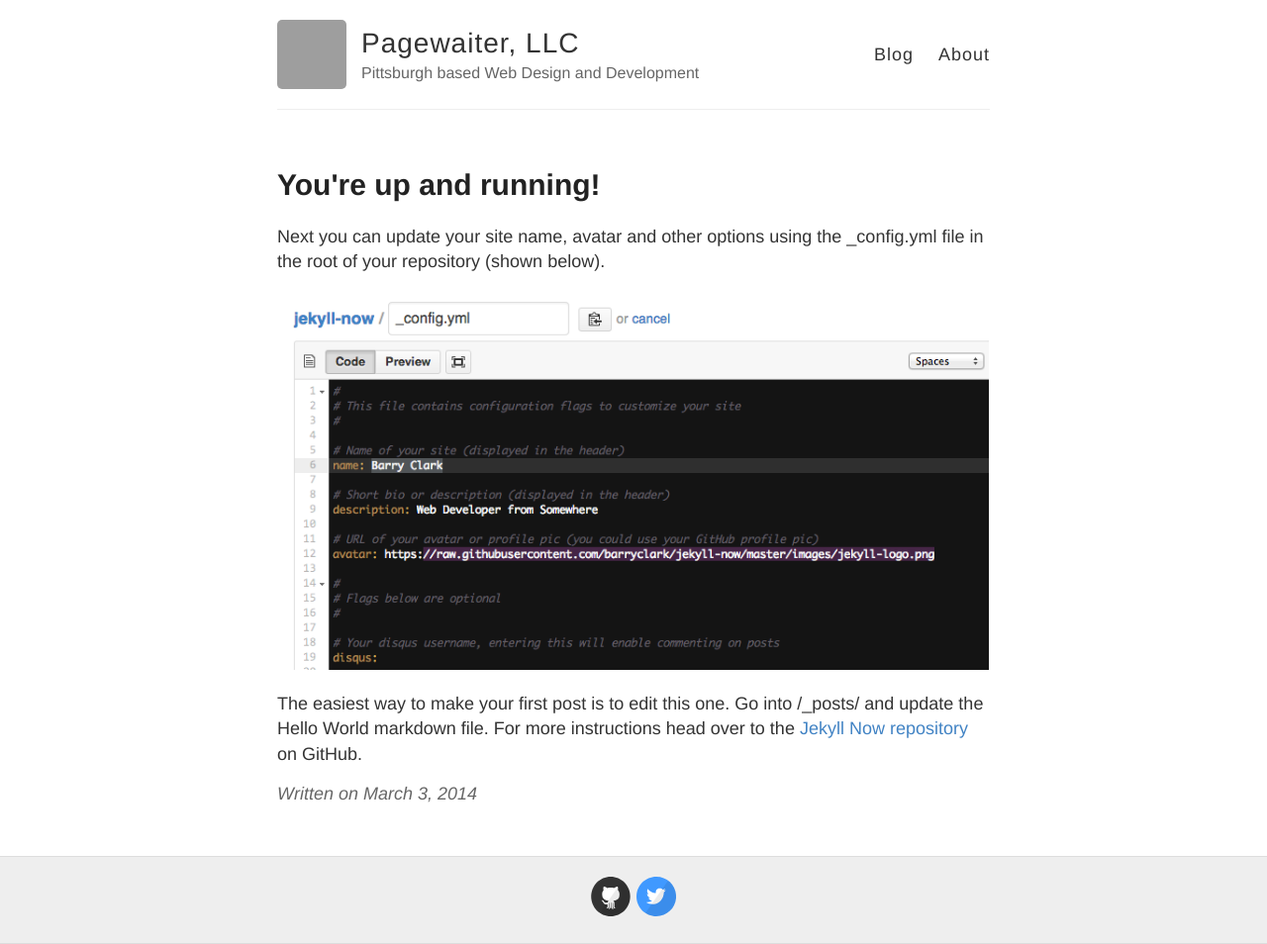
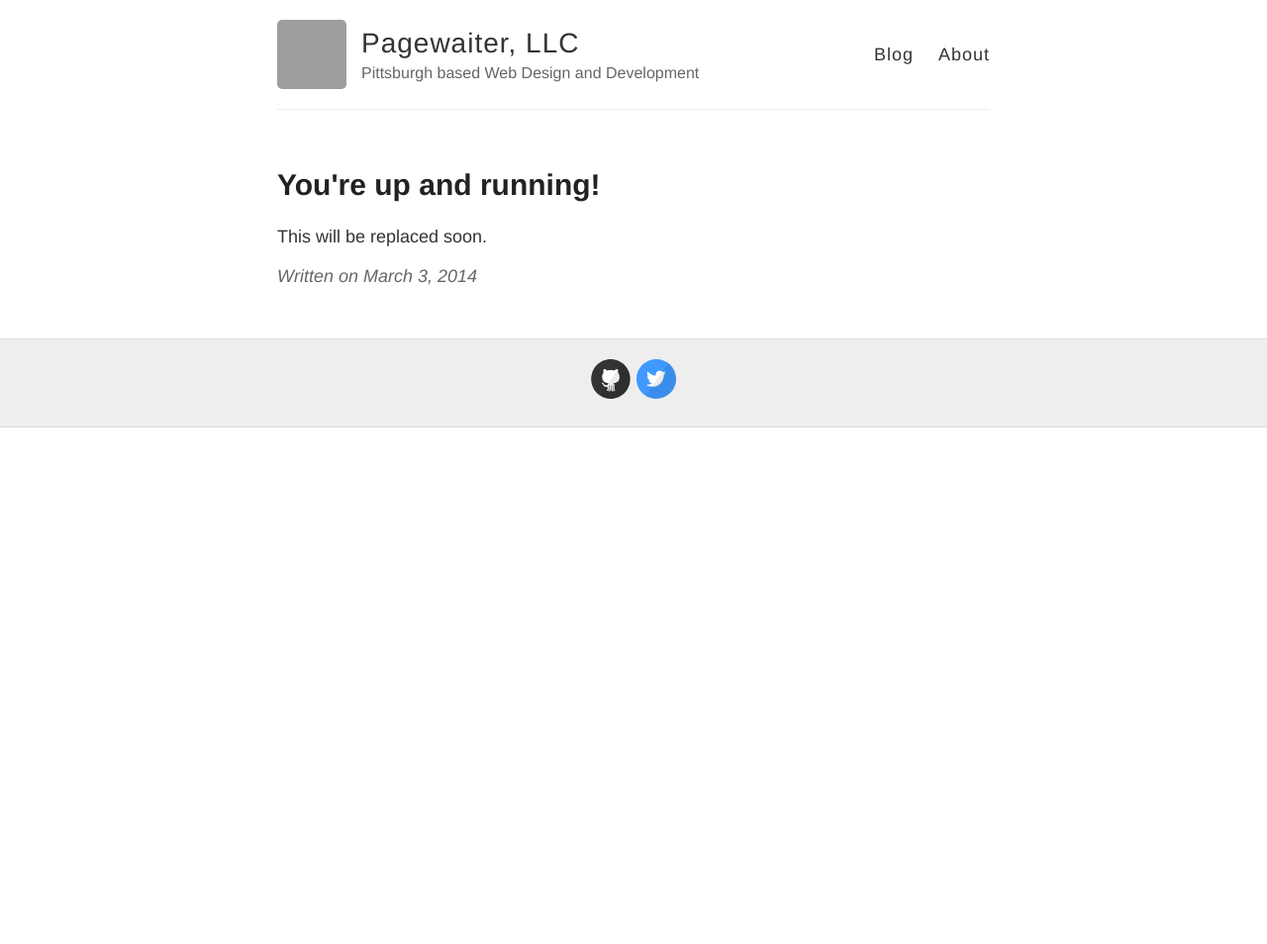
Before and after one commit to Pagewaiter/pagewaiter.github.io, a Jekyll site: the page built from _posts/2014-3-3-Hello-World.md, in a window 1280 px wide. Shown: the whole page at 99% size. Built offline with Jekyll 4.4.1, drawn with Linux system fonts in a browser that asks for light colours; Markdown is read by kramdown in place of the engine named in the settings; after the commit the page ends 900 px from its top, so only the background shows below that; grey boxes are pictures that could not be loaded.

Commit message:
update to first post

```diff
--- a/_posts/2014-3-3-Hello-World.md
+++ b/_posts/2014-3-3-Hello-World.md
@@ -3,8 +3,4 @@ layout: post
 title: You're up and running!
 ---
 
-Next you can update your site name, avatar and other options using the _config.yml file in the root of your repository (shown below).
-
-![_config.yml]({{ site.baseurl }}/images/config.png)
-
-The easiest way to make your first post is to edit this one. Go into /_posts/ and update the Hello World markdown file. For more instructions head over to the [Jekyll Now repository](https://github.com/barryclark/jekyll-now) on GitHub.
+This will be replaced soon.
```
